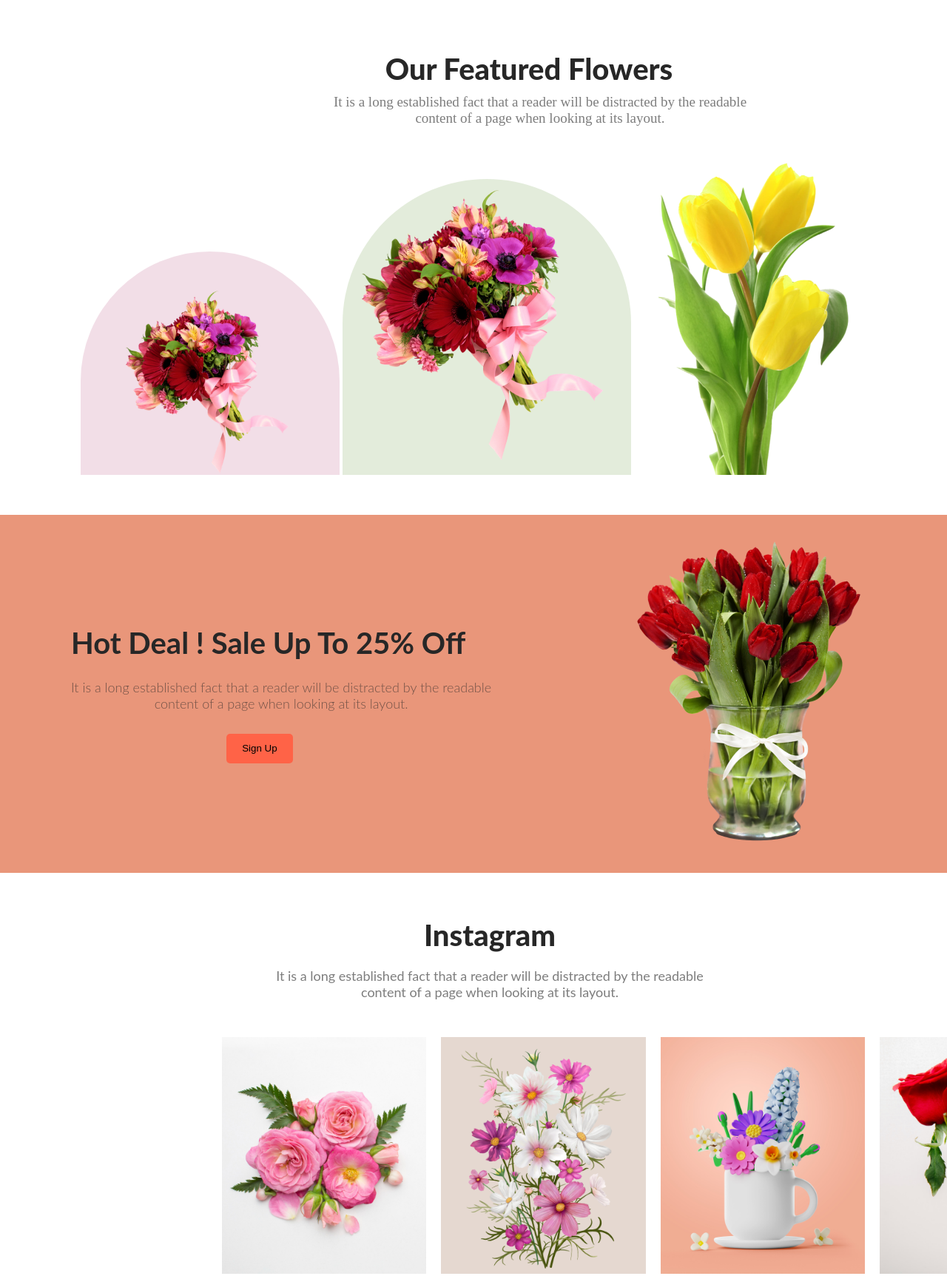
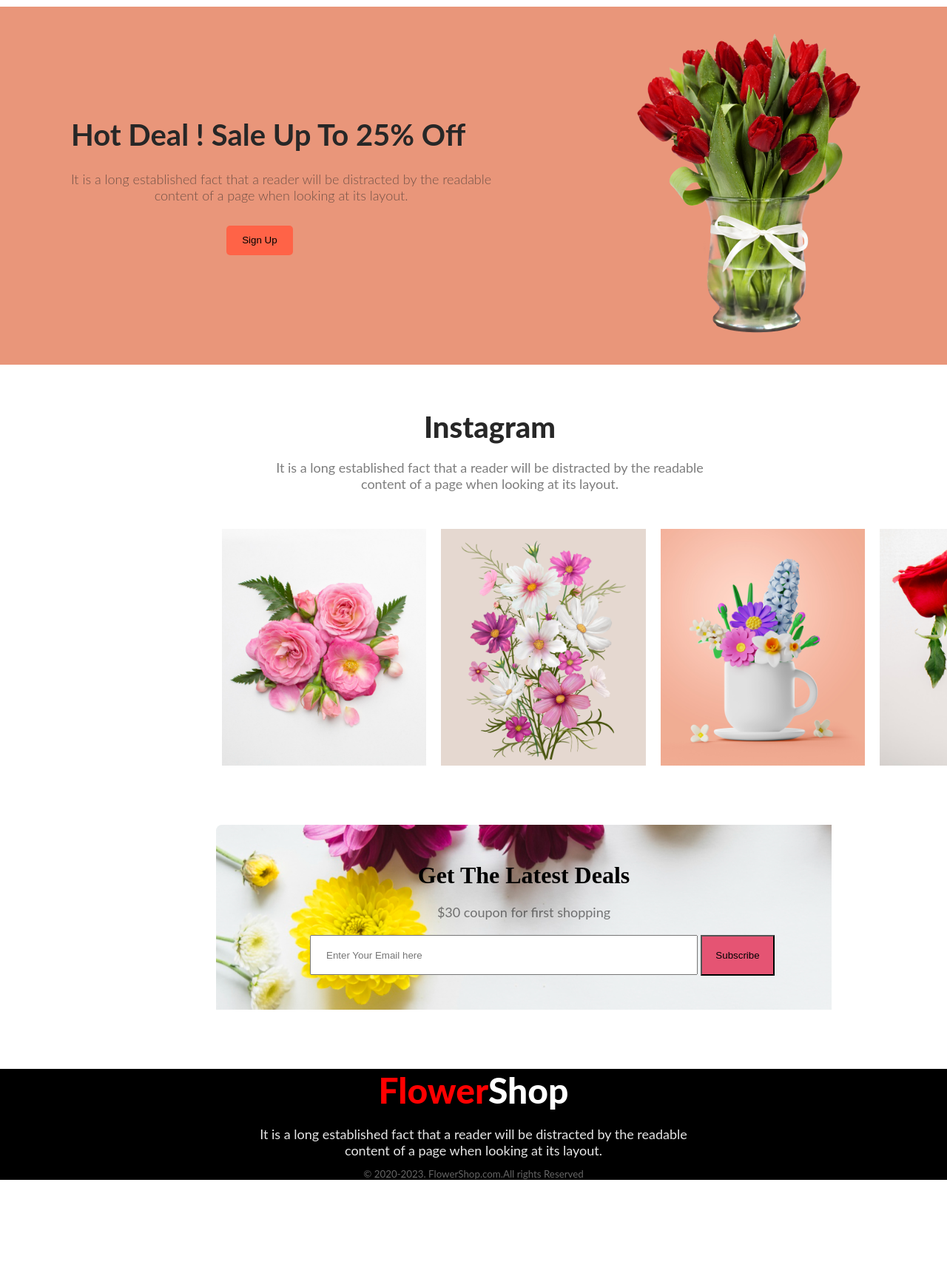
Before and after one commit to Razib1998/flower-shop-assignment, a plain HTML site: page index.html in a window 1280 px wide. Shown: the part 900-2625 px from the top of the page at 74% size. After the commit the page ends 2495 px from the top, so only its background shows below. Drawn offline with Linux system fonts and the light colour scheme.

Commit message:
footer section completed

```diff
--- a/index.html
+++ b/index.html
@@ -23,17 +23,7 @@
 
     </header>
     <main>
-        <div class="feature-flower-section">
-            <h3 class="heading">Our Featured Flowers</h3>
-            <p class="h-info">It is a long established fact that a reader will be distracted by the readable <br> content of a page when looking at its layout.</p>
 
-            <div class="flower-section">
-                <img class="pink" class="img1" src="Flower Asset/pngwing 5.png" alt="">
-              <img class="pink2" class="img2" src="Flower Asset/pngwing 5.png" alt="">
-            <img class="pink3" class="img3" src="Flower Asset/pngwing 7.png" alt="">
-
-            </div>
-        </div>
         <div class="offer-section">
             <div class="offer-details">
                 <h2 class="offer-heading">Hot Deal ! Sale Up To 25% Off</h2>
@@ -68,6 +58,9 @@
         </div>
     </main>
     <footer>
+        <h1 class="footer-heading"><span>Flower</span>Shop</h1>
+        <p class="details">It is a long established fact that a reader will be distracted by the readable <br> content of a page when looking at its layout.</p>
+        <p class="copy"> <small>&copy 2020-2023. FlowerShop.com.All rights Reserved</small></p>
 
     </footer>
 
--- a/style.css
+++ b/style.css
@@ -74,30 +74,8 @@ margin-top: 10px;
 padding-left: 180px;
 
 }
-.pink{
-    border-radius: 200px 200px 0px 0px;
-    background: rgba(167, 33, 98, 0.15);
-    width: 250px;
-    padding: 50px 50px 2px 50px;
 
-
-}
-.pink1{
-    border-radius: 200px 200px 0px 0px;
-    background: rgba(5, 151, 160, 0.15);
-    width: 370px;
-    height: 370px;
-    padding: 10px 10px 20px 10px;
-
-}
-  .pink2{
-    border-radius: 300px 300px 0px 0px;
-background: rgba(71, 125, 17, 0.15);
-padding: 10px 10px 20px 10px;
-
-  }
-
-   .img1{
+.img1{
     width: 210px;
     height: 350px ;
     background: rgba(71, 125, 17, 0.15);
@@ -110,8 +88,15 @@ padding: 10px 10px 20px 10px;
    .img3{
     width: 200px;
     height: 200px;
+ }
 
-   }
+
+
+
+
+
+
+
    .offer-section{
     display: flex;
     justify-content: space-around;
@@ -228,3 +213,38 @@ font-weight: 400;;
   background-color: #E55473;
 
  }
+ footer{
+    text-align: center;
+    margin-top: 80px;
+    background-color: black;
+ }
+ .footer-heading{
+margin-bottom: 20px;
+font-family: Lato;
+font-size: 48px;
+font-weight: 800;
+color: white;
+
+ }
+  span{
+    color: red;
+  }
+ .details{
+    color: rgba(255, 255, 255, 0.90);
+text-align: center;
+font-family: Lato;
+font-size: 18px;
+font-weight: 400;
+
+
+ }
+ .copy{
+    color: rgba(255, 255, 255, 0.40);
+text-align: center;
+font-family: Lato;
+font-size: 16px;
+font-style: normal;
+font-weight: 400;
+line-height: normal;
+margin-top: 10px;
+ }
```
